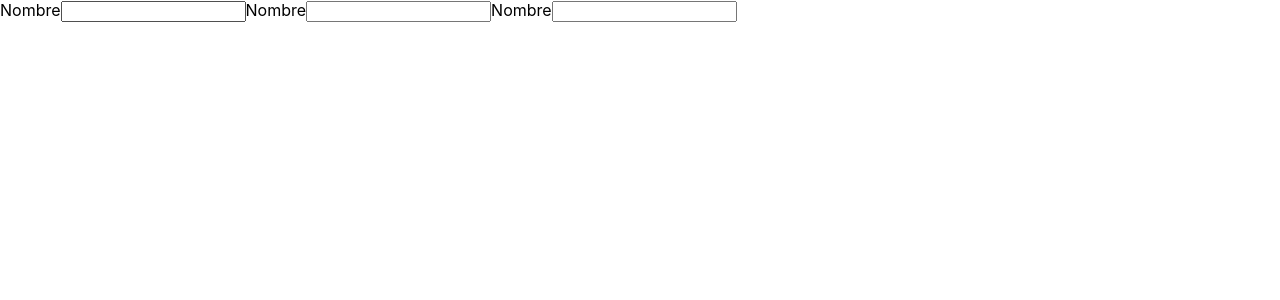
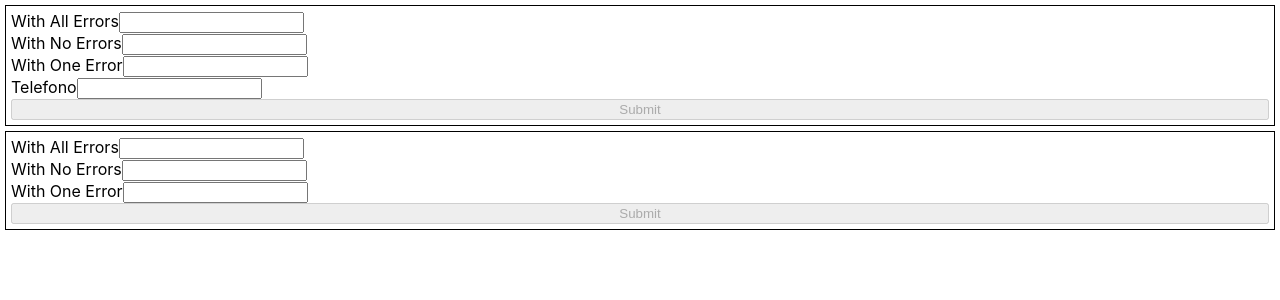
Before and after one commit to JuanRGil/hoc-provider, a React (Create React App) app: page / in a window 1280 px wide. Shown: the top 300 px of the page. Built offline with nearby package versions, Linux system fonts and the light colour scheme.

Commit message:
refactor

```diff
--- a/src/App.tsx
+++ b/src/App.tsx
@@ -3,36 +3,50 @@ import './App.css';
 import { withValidators } from './hoc/withValidators';
 import { Input } from './components/Input/Input';
 import { FormValidationProvider } from './providers/FormValidationProvider';
+import { containsA, containsB, containsC, containsD } from './utils/validators';
+import { SubmitButton } from './components/SubmitButton/SubmitButton';
+import PhoneInput from './components/PhoneInput/PhoneInput';
 
 function App() {
-  const isDivisibleBy5Validator = {
-    isValid: (value: any) => {
-      return value.length % 2 === 0;
-    },
-    message: `the field length is not divisible by 2`
-  }
-  const isDivisibleBy7Validator = {
-    isValid: (value: any) => {
-      return value.length % 3 === 0;
-    },
-    message: 'the field length is divisible by 3'
-  }
-  const InputWithAllValidator = withValidators(Input, isDivisibleBy5Validator, isDivisibleBy7Validator )
-  const LenghtDivisibleBy2 = withValidators(Input, isDivisibleBy5Validator)
-  const LenghtDivisibleBy3 = withValidators(Input, isDivisibleBy7Validator)
+
+  const ValidateWithAllMessages = withValidators(Input, [containsD, containsA, containsB, containsC], 'all')
+  const ValidateWithoutMessages = withValidators(Input, [containsD, containsA, containsB, containsC], 'none')
+  const ValidateWithFirstMessage = withValidators(Input, [containsD, containsA, containsB, containsC])
   const handleOnChange = (value: any) => {
-    console.log({value})
+    //console.log({value})
   }
   const handleOnBlur = (value: any) => {
-    console.log({value})
+    //console.log({value})
   }
+  const style = {
+    border: 'solid 1px black',
+    display: 'grid',
+    padding: '5px',
+    margin: '5px',
+  };
+  return (
+    <div>
 
-  return (
-  <FormValidationProvider>
-    <InputWithAllValidator onChange={handleOnChange} onBlur={handleOnBlur}/>
-    <LenghtDivisibleBy2 onChange={handleOnChange} onBlur={handleOnBlur}/>
-    <LenghtDivisibleBy3 onChange={handleOnChange} onBlur={handleOnBlur}/>
-  </FormValidationProvider>)
-}
+    <div style={style}>
+
+  <FormValidationProvider contextName='form1'>
+    <ValidateWithAllMessages label="With All Errors" name="allMsgs" onChange={handleOnChange} onBlur={handleOnBlur}/>
+    <ValidateWithoutMessages label="With No Errors" name="noMsgs" onChange={handleOnChange} onBlur={handleOnBlur}/>
+    <ValidateWithFirstMessage label="With One Error" name="firstMsgs" onChange={handleOnChange} onBlur={handleOnBlur}/>
+    <PhoneInput label="Telefono" name="phoneNumber" onChange={handleOnChange} onBlur={handleOnBlur}/>
+    <SubmitButton/>
+  </FormValidationProvider>
+    </div>
+    <div style={style}>
+
+    <FormValidationProvider contextName='form2'>
+      <ValidateWithAllMessages label="With All Errors" name="allMsgs2" onChange={handleOnChange} onBlur={handleOnBlur}/>
+      <ValidateWithoutMessages label="With No Errors" name="noMsgs2" onChange={handleOnChange} onBlur={handleOnBlur}/>
+      <ValidateWithFirstMessage label="With One Error" name="firstMsgs2" onChange={handleOnChange} onBlur={handleOnBlur}/>
+      <SubmitButton/>
+    </FormValidationProvider>
+      </div>
+    </div>
+  )}
 
 export default App;
--- a/src/components/Input/Input.tsx
+++ b/src/components/Input/Input.tsx
@@ -10,8 +10,8 @@ export function Input(props: InputProps) : any {
     }
     return (
         <label>
-            Nombre
-            <input type="text" {...props} onChange={handleChange} onBlur={handleBlur}/>
+            {props.label}
+            <input {...props} onChange={handleChange} onBlur={handleBlur}/>
         </label>
     )
 }
--- /dev/null
+++ b/src/components/PhoneInput/PhoneInput.tsx
@@ -0,0 +1,12 @@
+import { withValidators } from "../../hoc/withValidators"
+import { InputProps} from "../../types/common"
+import { phoneValidator } from "../../utils/validators"
+import { Input } from "../Input/Input"
+
+function PhoneInput(props: InputProps) : any {
+    return (
+        <Input label={props.label} type="tel" name={props.name} onBlur={props.onBlur} onChange={props.onChange} />
+    )
+}
+
+export default withValidators(PhoneInput, [phoneValidator], 'all')
--- /dev/null
+++ b/src/components/SubmitButton/SubmitButton.tsx
@@ -0,0 +1,8 @@
+import { useFormContext } from "../../providers/FormValidationProvider";
+
+export  function SubmitButton(){
+    const {isFormValid} = useFormContext();
+    return (
+        <button type="submit" disabled={!isFormValid}>Submit</button>
+    )
+}
--- a/src/hoc/withValidators.tsx
+++ b/src/hoc/withValidators.tsx
@@ -1,54 +1,57 @@
-import React, { ChangeEvent, ComponentType, FocusEvent, useEffect, useState } from 'react';
+import React, { FocusEvent, useEffect, useState } from 'react';
 import { useFormContext } from '../providers/FormValidationProvider';
-import { InputType, ValidatorType } from '../types/common';
+import { InputProps, InputType, ValidatorType } from '../types/common';
 
 export const  withValidators =
-(WrappedComponent: InputType, ...validators: ValidatorType[] ) =>
-//TODO: add id OR name prop to inputType. Its neccessary for Form validation
-(props: {onChange: (value: any, e: ChangeEvent<HTMLInputElement>) => void; [key: string]: any}) =>
+(WrappedComponent: InputType, validators: ValidatorType[], showMessagePolicy: 'all' | 'first' | 'none' = 'first' ) =>
+(props: InputProps) =>
 {
-  const {isFormValid, setIsFormValid} = useFormContext();
+  const {setFieldsStates} = useFormContext();
   const [isFieldValid, setIsFieldValid] = useState(true);
-  const [errorMessage, setErrorMessage] = useState<string>();
+  const [errorMessages, setErrorMessages] = useState<string[]>([]);
 
-  useEffect(
-    ()=> console.log(`is form valid: ${isFormValid}`),
-    [isFormValid]
-  )
-  useEffect(
-    ()=> console.log(`is field valid: ${isFieldValid}`),
-    [isFieldValid]
-  )
+  const setInputState = (isInputValid: boolean) => {
+    const {name} = props;
+    setFieldsStates(prevFieldsState => ({...prevFieldsState, [name]: isInputValid}));
+  }
+
+  useEffect(()=> {
+    setInputState(false);
+  }, [])
+
   const validate = (value: any) => {
-    console.log(value)
         let isInputValid = true;
+        const newErrorMessages: string[] = []
         let i = 0;
-        while(isInputValid && i < validators.length){
-          isInputValid = validators[i].isValid(value);
-          if(!isInputValid) {
-            setErrorMessage(validators[i].message)
+
+        while((showMessagePolicy === 'all' || isInputValid) && i < validators.length){
+          if(!validators[i].isValid(value)) {
+            const newMessage = validators[i].message;
+            newErrorMessages.push(newMessage)
+            isInputValid = false;
           }
           i=i + 1;
         }
+        setErrorMessages(newErrorMessages)
         setIsFieldValid(isInputValid);
-        // TODO: add map here with inputs id|name and more complex setIsFormValid
-        setIsFormValid(isInputValid);
+        setInputState(isInputValid);
   }
 const handleOnBlur = (value: any, e: FocusEvent<HTMLInputElement>) => {
         validate(value);
         props.onChange(value, e)
     }
 
-  function printErrorMessage(msg : string = "default error message"){
-    return msg;
+  function printErrorMessages(errorMessages : string[]) {
+    return errorMessages.map((error, index) => (<div key={index}>{error}</div>));
   }
 
   return (
     <>
       <WrappedComponent {...props} onChange={(value, e)=>props.onChange(value, e)} onBlur={(value, e)=>handleOnBlur(value, e)}/>
       {
-      !isFieldValid && (
-      <div>{printErrorMessage(errorMessage)}</div>
+      !isFieldValid &&  showMessagePolicy !== 'none' && (
+
+      <div>{printErrorMessages(errorMessages)}</div>
       )
     }
     </>
--- a/src/providers/FormValidationProvider.tsx
+++ b/src/providers/FormValidationProvider.tsx
@@ -1,14 +1,30 @@
-import {createContext, useContext, useState} from 'react';
+import {createContext, useContext, useEffect, useState} from 'react';
 
-export const FormContext = createContext({isFormValid: false, setIsFormValid: (isValid: boolean) => console.log('not setted') });
+const useFormContextValue = (contextName: string) => {
+  const [fieldsState, setFieldsStates] = useState<{[key: string]: boolean}>({});
+  const [isFormValid, setIsFormValid] = useState<boolean>(false);
+
+  useEffect(()=> {
+    console.log({context: contextName, fieldsState});
+    const areAllFieldsValid = Object.values(fieldsState).every((fieldValue)=> fieldValue === true);
+    setIsFormValid(areAllFieldsValid);
+  }, [fieldsState])
+  return {
+    isFormValid,
+    setIsFormValid,
+    fieldsState,
+    setFieldsStates,
+  }
+}
+export const FormContext = createContext({} as ReturnType<typeof useFormContextValue>);
 
 export const useFormContext = () => useContext(FormContext);
 
-export const FormValidationProvider = (props: { children: any }) => {
-  const [isFormValid, setIsFormValid] = useState<boolean>(false);
+export const FormValidationProvider = (props: { children: any; contextName: string }) => {
+
 
   return (
-    <FormContext.Provider value={{isFormValid, setIsFormValid}}>
+    <FormContext.Provider value={useFormContextValue(props.contextName)}>
       {props.children}
     </FormContext.Provider>
   );
--- a/src/types/common.ts
+++ b/src/types/common.ts
@@ -1,10 +1,12 @@
-import { ChangeEvent, ComponentType, FocusEvent, InputHTMLAttributes, MouseEvent } from "react";
+import { ChangeEvent, ComponentType, FocusEvent, InputHTMLAttributes } from "react";
 
 export type OnChangeFunction = (value: any, e: ChangeEvent<HTMLInputElement>)=> void
 export type OnBlurFunction = (value: any, e: FocusEvent<HTMLInputElement>)=> void
 export interface InputProps extends Omit<InputHTMLAttributes<HTMLInputElement>, 'onChange' | 'onBlur'> {
     onChange: OnChangeFunction;
     onBlur: OnBlurFunction;
+    name: string //required
+    label: string
 }
 export type InputType = ComponentType<InputProps>;
-export type ValidatorType = {isValid: (value: any) => boolean, message?: string};
+export type ValidatorType = {isValid: (value: any) => boolean, message: string};
--- /dev/null
+++ b/src/utils/validators.tsx
@@ -0,0 +1,31 @@
+export const containsA = {
+    isValid: (value: string) => {
+      return !value.includes("a");
+    },
+    message: `the field includes a!`
+  }
+export const containsB = {
+    isValid: (value: any) => {
+      return !value.includes("b");
+    },
+    message: `the field includes b!`
+  }
+  export const containsC = {
+    isValid: (value: any) => {
+      return !value.includes("c");
+    },
+    message: `the field includes c!`
+  }
+export const containsD = {
+    isValid: (value: any) => {
+      return !value.includes("d");
+    },
+    message: `the field includes d!`
+  }
+
+  export const phoneValidator = {
+    isValid: (phone: string) => {
+      return /^\+?(6\d{2}|7[1-9]\d{1})\d{6}$/.test(phone);
+    },
+    message: `the Phone has not a correct format!!`
+  }
```
